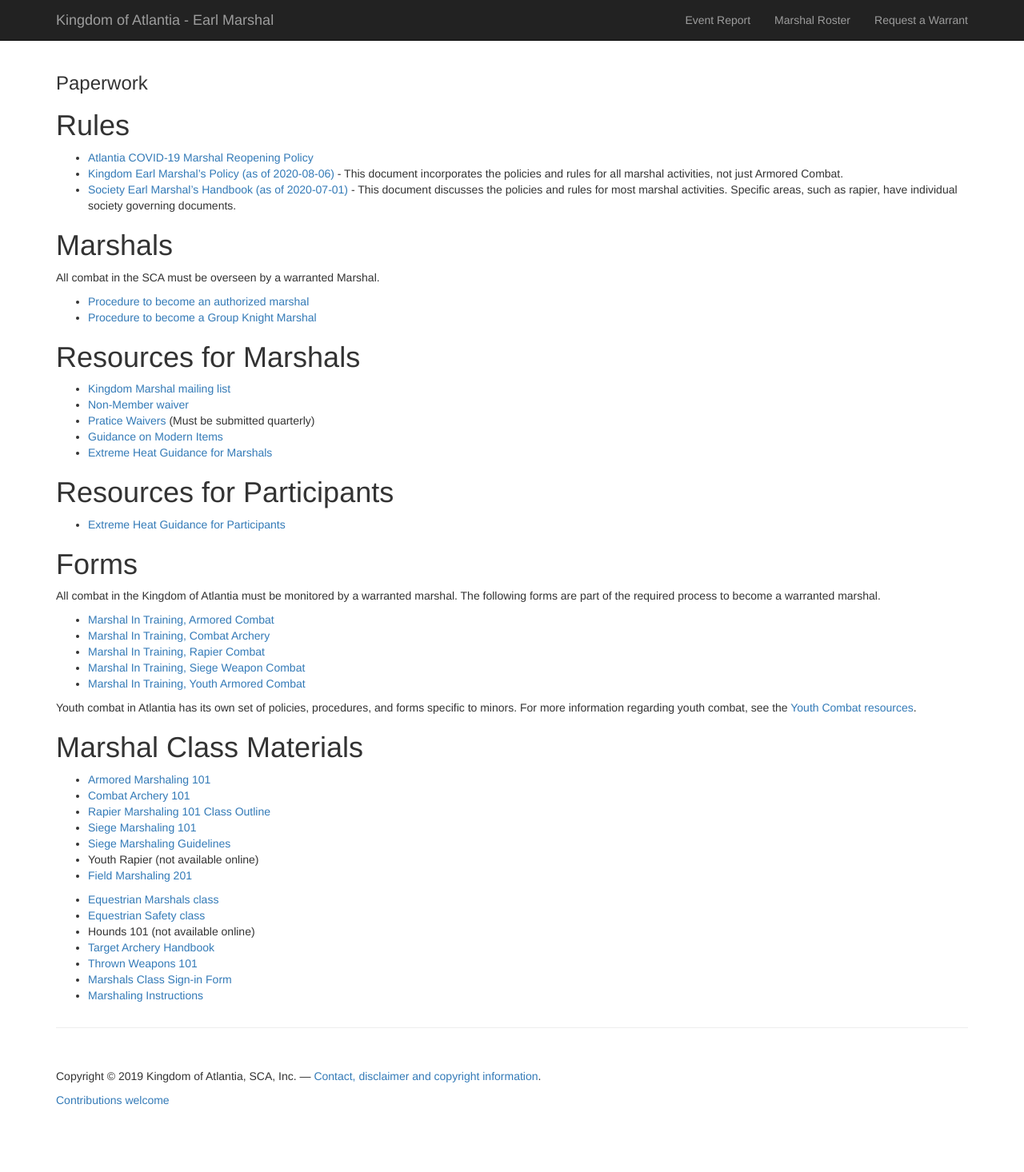
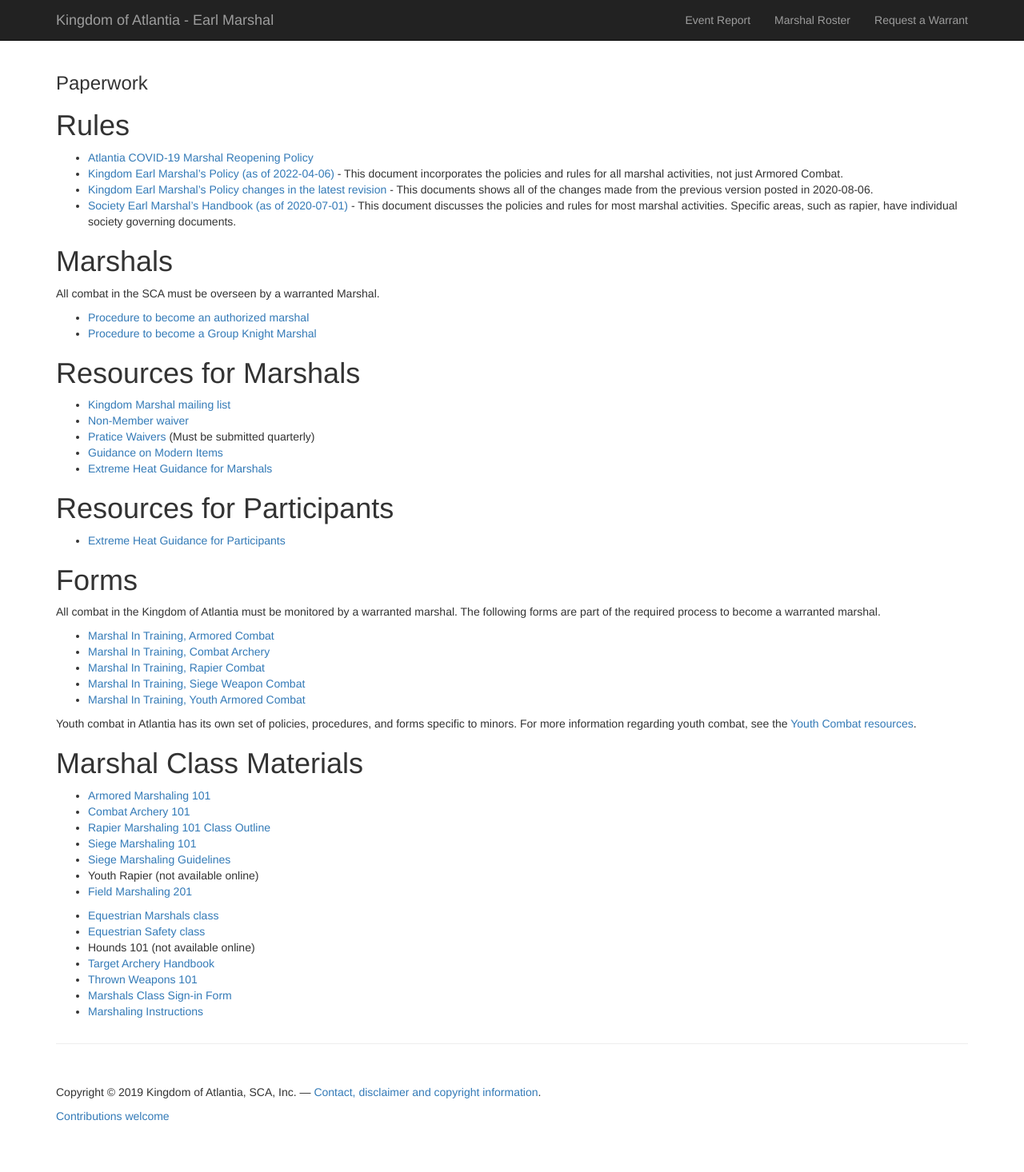
Before and after one commit to academie-de-espee/earl-marshal, a Jekyll site: the page built from paperwork.md, in a window 1280 px wide. Shown: the whole page at 80% size. Built offline with Jekyll 4.4.1, drawn with Linux system fonts in a browser that asks for light colours.

Commit message:
add latest policy documents from Sir Jos

```diff
--- a/paperwork.md
+++ b/paperwork.md
@@ -5,7 +5,8 @@ layout: default
 
 # Rules
 * [Atlantia COVID-19 Marshal Reopening Policy](https://atlantia.sca.org/wp-content/uploads/2021/06/Atlantia-Covid-Marshal-Policies-v1-5.1.pdf)
-* [Kingdom Earl Marshal's Policy (as of 2020-08-06)](/documents/Earl-Marshal-policy-2020-08-06.pdf) - This document incorporates the policies and rules for all marshal activities, not just Armored Combat.
+* [Kingdom Earl Marshal's Policy (as of 2022-04-06)](/documents/Earl-Marshal-policy-2022-04-06.pdf) - This document incorporates the policies and rules for all marshal activities, not just Armored Combat.
+* [Kingdom Earl Marshal's Policy changes in the latest revision](/documents/Earl-Marshal-policy-change-comparison-2022-04-06.pdf) - This documents shows all of the changes made from the previous version posted in 2020-08-06.
 * [Society Earl Marshal's Handbook (as of 2020-07-01)](https://www.sca.org/wp-content/uploads/2020/01/marshal_handbook.pdf) - This document discusses the policies and rules for most marshal activities.  Specific areas, such as rapier, have individual society governing documents.
 
 # Marshals
```
Also changed, not shown: 2 other files.
